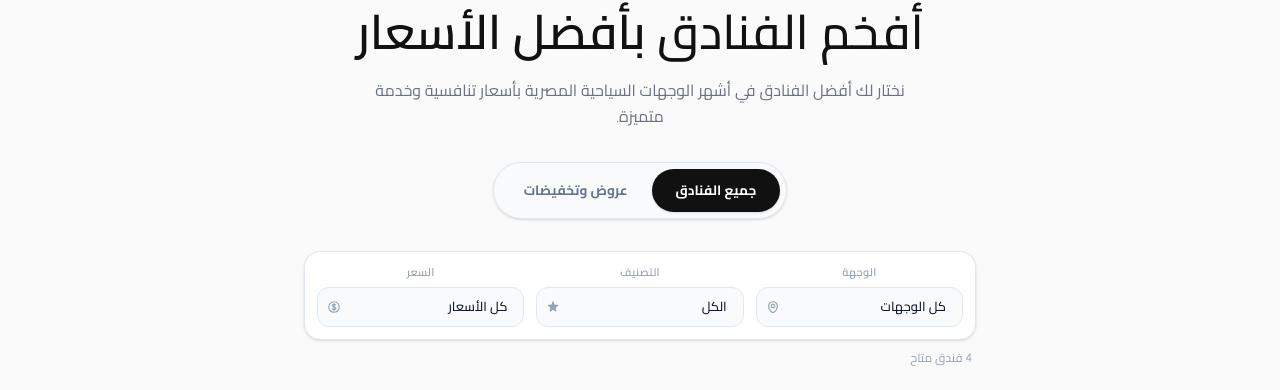
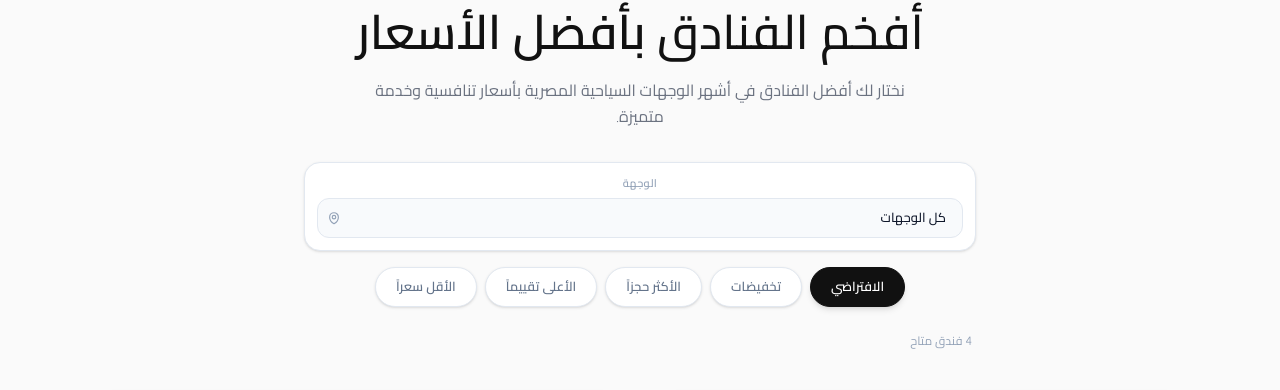
Before and after one commit to zakad00e2/oday, a Next.js app: page /hotels in a window 1280 px wide. Shown: the part 928-1318 px from the top of the page. Built offline with nearby package versions, Linux system fonts and the light colour scheme.

Commit message:
feat: enhance hotel filtering and sorting options in Hotels component, update room descriptions in hotel data

```diff
--- a/components/Hotels.tsx
+++ b/components/Hotels.tsx
@@ -242,26 +242,25 @@ function HotelCard({ hotel }: { hotel: Hotel }) {
 
 export default function Hotels() {
   const [selectedCity, setSelectedCity] = useState<string>("all");
-  const [filterStars, setFilterStars] = useState<number>(0);
-  const [filterPrice, setFilterPrice] = useState<string>("all");
+  const [sortBy, setSortBy] = useState<string>("default");
   const [showDiscountsOnly, setShowDiscountsOnly] = useState<boolean>(false);
 
   // Filter hotels based on selected city, stars, price, and discounts
-  const filteredHotels = hotels.filter((h) => {
+  let filteredHotels = [...hotels].filter((h) => {
     if (selectedCity !== "all" && h.city !== selectedCity) return false;
-    if (filterStars > 0 && h.stars < filterStars) return false;
     if (showDiscountsOnly && !("discount" in h && h.discount)) return false;
-
-    if (filterPrice !== "all") {
-      const [minStr, maxStr] = filterPrice.split("-");
-      const min = Number(minStr);
-      const max = maxStr ? Number(maxStr) : null;
-      if (max && (h.price < min || h.price > max)) return false;
-      if (!max && h.price < min) return false;
-    }
-
     return true;
   });
+
+  // Sort hotels
+  if (sortBy === "lowest_price") {
+    filteredHotels.sort((a, b) => a.price - b.price);
+  } else if (sortBy === "highest_rated") {
+    filteredHotels.sort((a, b) => b.stars - a.stars);
+  } else if (sortBy === "most_booked") {
+    // default/most booked fallback (e.g., sort by ID or predetermined popularity)
+    filteredHotels.sort((a, b) => a.id - b.id);
+  }
 
   return (
     <section id="hotels" className="py-20 bg-[#FAFAFA]">
@@ -282,41 +281,12 @@ export default function Hotels() {
               نختار لك أفضل الفنادق في أشهر الوجهات السياحية المصرية بأسعار تنافسية وخدمة متميزة.
             </p>
 
-            {/* Filter Tabs (All vs Offers) */}
-            <div className="flex justify-center mb-8">
-              <div className="inline-flex bg-[#F8FAFC] border border-[#E2E8F0] shadow-sm rounded-full p-1.5">
-                <button
-                  onClick={() => setShowDiscountsOnly(false)}
-                  className={`flex items-center gap-2 px-6 py-2.5 rounded-full text-[13.5px] font-bold transition-all duration-300 ${
-                    !showDiscountsOnly
-                    ? "bg-[#111] text-white shadow-sm"
-                    : "text-[#64748B] hover:text-[#111]"
-                  }`}
-                >
-                  جميع الفنادق
-                </button>
-                <button
-                  onClick={() => setShowDiscountsOnly(true)}
-                  className={`flex items-center gap-2 px-6 py-2.5 rounded-full text-[13.5px] font-bold transition-all duration-300 ${
-                    showDiscountsOnly
-                    ? "bg-red-500 text-white shadow-sm"
-                    : "text-[#64748B] hover:text-red-500"
-                  }`}
-                >
-                  {/* <svg className="w-4 h-4" fill="none" stroke="currentColor" strokeWidth={2.5} viewBox="0 0 24 24">
-                    <path strokeLinecap="round" strokeLinejoin="round" d="M7 7h.01M7 3h5c.512 0 1.024.195 1.414.586l7 7a2 2 0 010 2.828l-7 7a2 2 0 01-2.828 0l-7-7A1.994 1.994 0 013 12V7a4 4 0 014-4z" />
-                  </svg> */}
-                  عروض وتخفيضات
-                </button>
-              </div>
-            </div>
-
             {/* Filter Bar */}
-            <div className="w-full max-w-2xl mx-auto mb-10">
+            <div className="w-full max-w-2xl mx-auto mb-10 flex flex-col gap-4">
               <div className="bg-white border border-[#E2E8F0] rounded-2xl shadow-sm px-3 py-3 flex flex-wrap items-end justify-center gap-3">
 
                 {/* Region Filter */}
-                <div className="flex-[1_1_25%] min-w-[120px] flex flex-col gap-1">
+                <div className="flex-1 min-w-[150px] flex flex-col gap-1">
                   <label className="text-[11px] font-semibold text-[#94A3B8] tracking-wide px-1">الوجهة</label>
                   <div className="relative">
                     <select
@@ -338,60 +308,66 @@ export default function Hotels() {
                   </div>
                 </div>
 
-                {/* Stars Filter */}
-                <div className="flex-[1_1_25%] min-w-[120px] flex flex-col gap-1">
-                  <label className="text-[11px] font-semibold text-[#94A3B8] tracking-wide px-1">التصنيف</label>
-                  <div className="relative">
-                    <select
-                      value={filterStars}
-                      onChange={(e) => setFilterStars(Number(e.target.value))}
-                      className="w-full appearance-none bg-[#F8FAFC] border border-[#E2E8F0] rounded-xl pr-4 pl-9 py-2 text-[13px] font-medium text-[#0F172A] focus:outline-none focus:ring-2 focus:ring-[#0EA5E9]/30 focus:border-[#0EA5E9] cursor-pointer transition-all"
-                    >
-                      <option value={0}>الكل</option>
-                      {starOptions.map((s) => (
-                        <option key={s} value={s}>{s} نجوم فأكثر</option>
-                      ))}
-                    </select>
-                    <div className="absolute left-2.5 top-1/2 -translate-y-1/2 pointer-events-none text-[#94A3B8]">
-                      <svg className="w-3.5 h-3.5" fill="currentColor" viewBox="0 0 20 20">
-                        <path d="M9.049 2.927c.3-.921 1.603-.921 1.902 0l1.07 3.292a1 1 0 00.95.69h3.462c.969 0 1.371 1.24.588 1.81l-2.8 2.034a1 1 0 00-.364 1.118l1.07 3.292c.3.921-.755 1.688-1.54 1.118l-2.8-2.034a1 1 0 00-1.175 0l-2.8 2.034c-.784.57-1.838-.197-1.539-1.118l1.07-3.292a1 1 0 00-.364-1.118L2.98 8.72c-.783-.57-.38-1.81.588-1.81h3.461a1 1 0 00.951-.69l1.07-3.292z" />
-                      </svg>
-                    </div>
-                  </div>
-                </div>
-
-                {/* Price Filter */}
-                <div className="flex-[1_1_25%] min-w-[120px] flex flex-col gap-1">
-                  <label className="text-[11px] font-semibold text-[#94A3B8] tracking-wide px-1">السعر</label>
-                  <div className="relative">
-                    <select
-                      value={filterPrice}
-                      onChange={(e) => setFilterPrice(e.target.value)}
-                      className="w-full appearance-none bg-[#F8FAFC] border border-[#E2E8F0] rounded-xl pr-4 pl-9 py-2 text-[13px] font-medium text-[#0F172A] focus:outline-none focus:ring-2 focus:ring-[#0EA5E9]/30 focus:border-[#0EA5E9] cursor-pointer transition-all"
-                    >
-                      <option value="all">كل الأسعار</option>
-                      <option value="0-100">أقل من 100$</option>
-                      <option value="100-150">100$ - 150$</option>
-                      <option value="150-200">150$ - 200$</option>
-                      <option value="200-">200$ فأكثر</option>
-                    </select>
-                    <div className="absolute left-2.5 top-1/2 -translate-y-1/2 pointer-events-none text-[#94A3B8]">
-                      <svg className="w-3.5 h-3.5" fill="none" stroke="currentColor" strokeWidth={2} viewBox="0 0 24 24">
-                        <path strokeLinecap="round" strokeLinejoin="round" d="M12 6v12m-3-2.818l.879.659c1.171.879 3.07.879 4.242 0 1.172-.879 1.172-2.303 0-3.182C13.536 12.219 12.768 12 12 12c-.725 0-1.45-.22-2.003-.659-1.106-.879-1.106-2.303 0-3.182s2.9-.879 4.006 0l.415.33M21 12a9 9 0 11-18 0 9 9 0 0118 0z" />
-                      </svg>
-                    </div>
-                  </div>
-                </div>
-
                 {/* Reset Button */}
-                {(selectedCity !== "all" || filterStars !== 0 || filterPrice !== "all") && (
+                {selectedCity !== "all" && (
                   <button
-                    onClick={() => { setSelectedCity("all"); setFilterStars(0); setFilterPrice("all"); }}
+                    onClick={() => { setSelectedCity("all"); setSortBy("default"); setShowDiscountsOnly(false); }}
                     className="flex-[0_1_auto] min-w-[100px] h-[36px] px-3 rounded-xl bg-[#FEF2F2] text-[#EF4444] text-[12px] font-semibold border border-[#FECACA] hover:bg-[#FEE2E2] transition-all whitespace-nowrap flex items-center justify-center"
                   >
                     مسح الفلاتر
                   </button>
                 )}
+              </div>
+
+              {/* Sort Buttons */}
+              <div className="flex flex-wrap items-center justify-center gap-2">
+                <button
+                  key="default"
+                  onClick={() => { setSortBy("default"); setShowDiscountsOnly(false); }}
+                  className={`px-5 py-2 rounded-full text-[13px] font-semibold transition-all duration-300 ${
+                    sortBy === "default" && !showDiscountsOnly
+                      ? "bg-[#111] text-white shadow-md border border-[#111]"
+                      : "bg-white text-[#64748B] border border-[#E2E8F0] hover:border-[#CBD5E1] hover:text-[#0F172A] shadow-sm"
+                  }`}
+                >
+                  الافتراضي
+                </button>
+
+                {/* View Offers Button (placed after default) */}
+                <button
+                  onClick={() => {
+                    const newDiscountsState = !showDiscountsOnly;
+                    setShowDiscountsOnly(newDiscountsState);
+                    if (newDiscountsState) setSortBy("default");
+                  }}
+                  className={`px-5 py-2 rounded-full text-[13px] font-semibold transition-all duration-300 ${
+                    showDiscountsOnly
+                      ? "bg-[#111] text-white shadow-md border border-[#111]"
+                      : "bg-white text-[#64748B] border border-[#E2E8F0] hover:border-[#CBD5E1] hover:text-[#0F172A] shadow-sm"
+                  }`}
+                >
+                  تخفيضات
+                </button>
+
+                {[
+                                    { id: "most_booked", label: "الأكثر حجزاً" },
+
+                  { id: "highest_rated", label: "الأعلى تقييماً" },
+                                    { id: "lowest_price", label: "الأقل سعراً" },
+
+                ].map((sortOption) => (
+                  <button
+                    key={sortOption.id}
+                    onClick={() => { setSortBy(sortOption.id); setShowDiscountsOnly(false); }}
+                    className={`px-5 py-2 rounded-full text-[13px] font-semibold transition-all duration-300 ${
+                      sortBy === sortOption.id && !showDiscountsOnly
+                        ? "bg-[#111] text-white shadow-md border border-[#111]"
+                        : "bg-white text-[#64748B] border border-[#E2E8F0] hover:border-[#CBD5E1] hover:text-[#0F172A] shadow-sm"
+                    }`}
+                  >
+                    {sortOption.label}
+                  </button>
+                ))}
               </div>
 
               {/* Results count */}
```
Also changed, not shown: app/hotels/[slug]/page.tsx (+9 -7 lines), lib/hotels-data.ts (+12 -12 lines).
